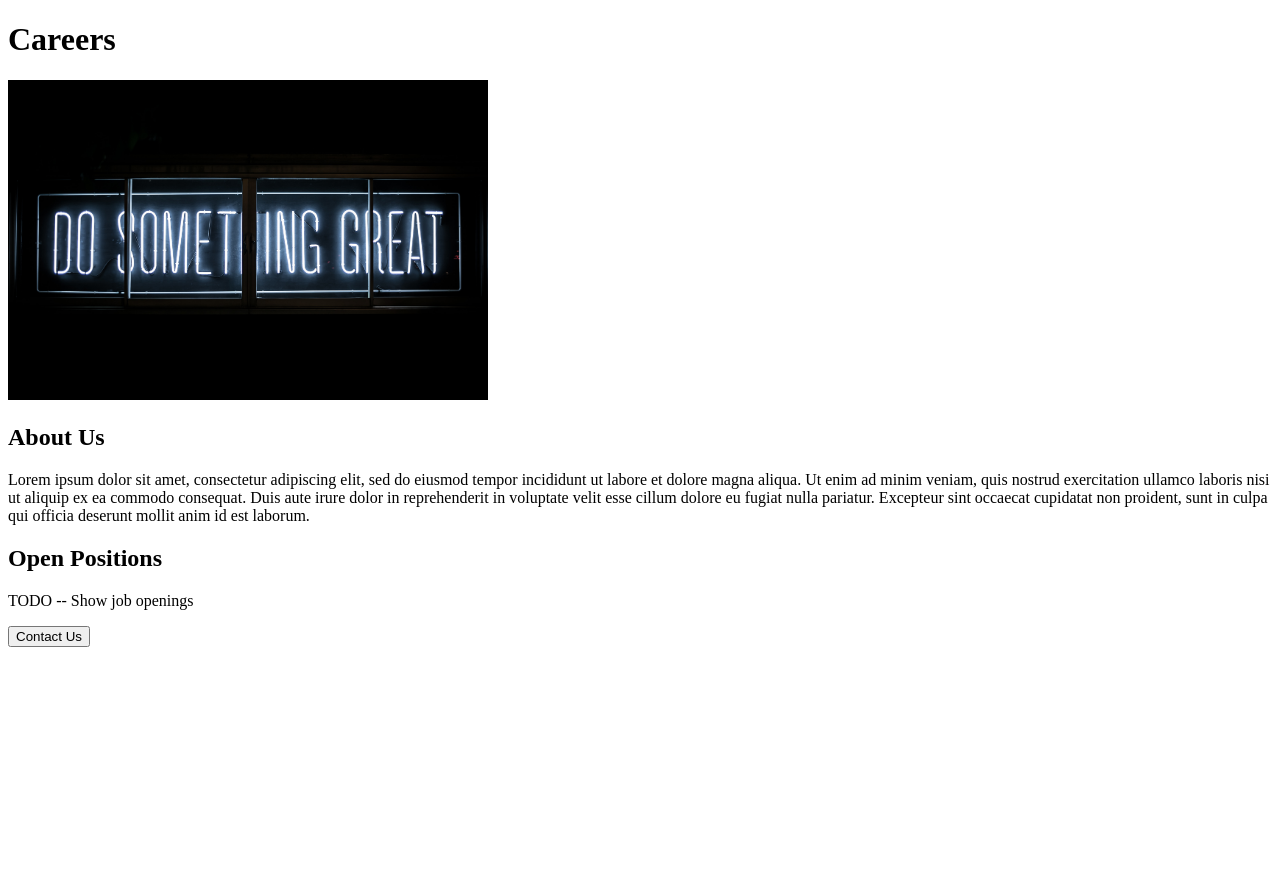
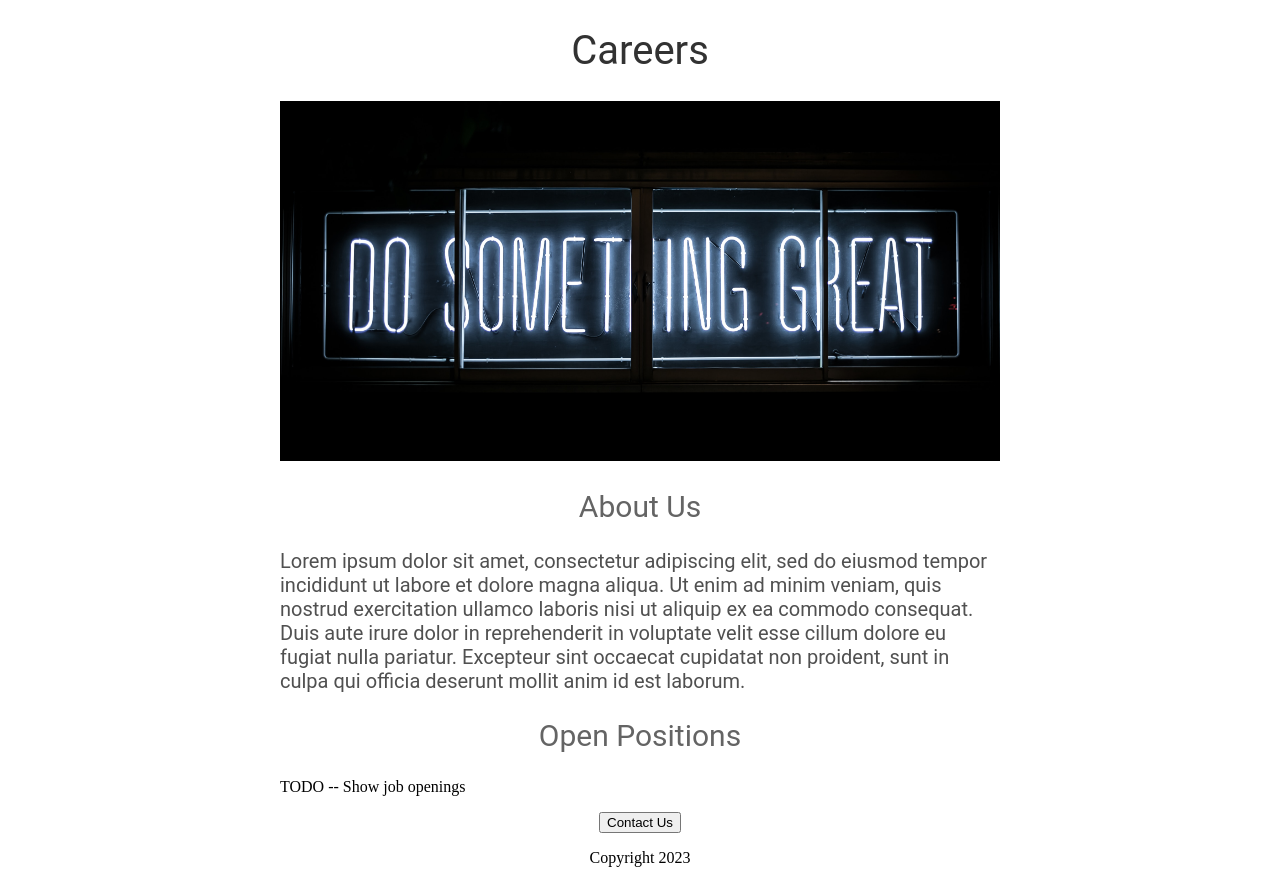
Before and after one commit to ranerajesh/careers-website-PythonFlask, a Flask app: page / in a window 1280 px wide. Before the commit the page ends 647 px from the top, so only its background shows below. Run offline with Flask 3, Linux system fonts and the light colour scheme.

Commit message:
Added CSS

```diff
--- a/templates/home.html
+++ b/templates/home.html
@@ -2,16 +2,56 @@
 <html>
   <head>
     <title>Careers</title>
+    <style>
+      h1 {
+        font-size: 40px;
+        font-family: Roboto;
+        font-weight: normal;
+        color: rgb(50,50,50);
+        text-align: center;
+      }
+
+      #banner{
+        width: 100%;
+        height: 360px;
+        object-fit: cover;
+      }
+
+      h2{
+        font-size: 30px;
+        font-family: Roboto;
+        font-weight: normal;
+        color: rgb(100,100,100);
+        text-align: center;
+      }
+
+      .bodytext{
+        font-size: 20px;
+        font-family: Roboto;
+        font-weight: normal;
+        color: rgb(80,80,80);
+      }
+
+      #container{
+        max-width: 720px;
+        margin: 0 auto;
+      }
+    </style>
   </head>
   <body>
+    <div id="container">
       <h1>Careers</h1>
-    <img src= "https://careers-website-usingpythonflask--ranerajesh.repl.co/static/banner.jpeg" height = "320" >
+      <img id= "banner" src= "https://careers-website-usingpythonflask--ranerajesh.repl.co/static/banner.jpeg">
       <h2>About Us</h2>
-    <p>
+      <p class = "bodytext">
         Lorem ipsum dolor sit amet, consectetur adipiscing elit, sed do eiusmod tempor incididunt ut labore et dolore magna aliqua. Ut enim ad minim veniam, quis nostrud exercitation ullamco laboris nisi ut aliquip ex ea commodo consequat. Duis aute irure dolor in reprehenderit in voluptate velit esse cillum dolore eu fugiat nulla pariatur. Excepteur sint occaecat cupidatat non proident, sunt in culpa qui officia deserunt mollit anim id est laborum.
       </p>
       <h2>Open Positions</h2>
       <p> TODO -- Show job openings</p>
+      <div style = "text-align: center;">
         <button>Contact Us</button>
+        <p>Copyright 2023</p>
+      </div>
+    </div>
   </body>
 </html>
```
Also changed, not shown: 1 other file. Lines whose indentation alone changed are shown as unchanged.
